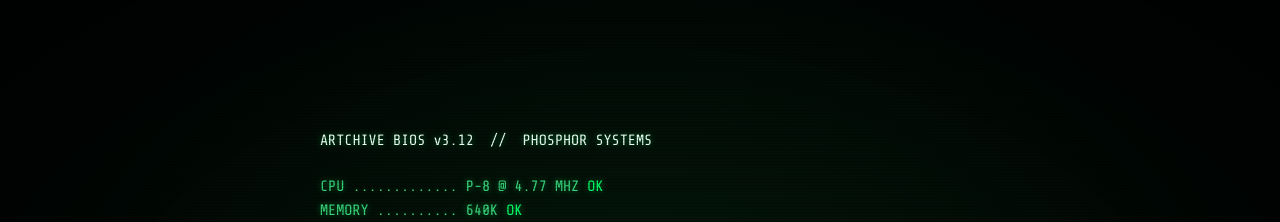
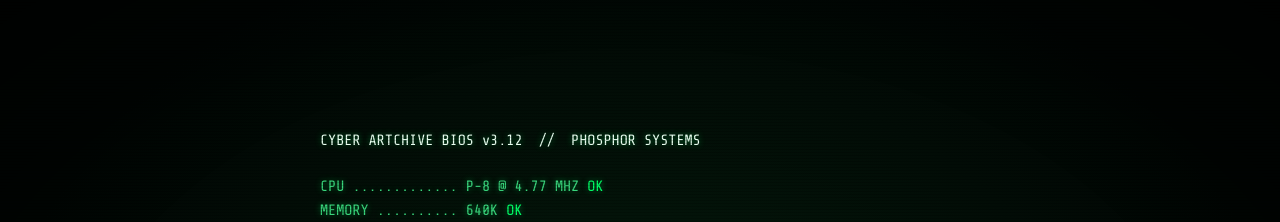
Before and after one commit to Nerhan/Artchive, a plain HTML site: page index.html in a window 1280 px wide. Shown: the top 222 px of the page. Drawn offline with Linux system fonts and the light colour scheme.

Commit message:
Nombre nuevo: Cyber Artchive

```diff
--- a/css/home.css
+++ b/css/home.css
@@ -192,6 +192,12 @@
   .view-home { --core: 92px; }
 }
 
+/* "CYBER ARTCHIVE" es largo: en el celular el título se achica con el ancho de la pantalla
+   para que entre entero en una línea (los títulos de las secciones no cambian) */
+@media (max-width: 480px) {
+  .view-home .brand-name { font-size: min(22px, 5.2vw); }
+}
+
 @media (max-width: 480px) {
   .sat { height: 34px; padding: 0 11px; font-size: 12px; letter-spacing: 0.1em; --cut: 7px; --tick: 5px; }
 }
--- a/index.html
+++ b/index.html
@@ -5,8 +5,8 @@
   <meta name="viewport" content="width=device-width, initial-scale=1.0">
   <meta name="theme-color" content="#030a06">
   <meta name="color-scheme" content="dark">
-  <meta name="description" content="Artchive: a personal archive of music, films, series, anime, manga, books and games.">
-  <title>Artchive</title>
+  <meta name="description" content="Cyber Artchive: a personal archive of music, films, series, anime, manga, books and games.">
+  <title>Cyber Artchive</title>
   <link rel="icon" type="image/svg+xml" href="favicon.svg">
   <link rel="stylesheet" href="css/base.css">
   <link rel="stylesheet" href="css/home.css">
@@ -35,7 +35,7 @@
     </div>
 
     <header class="hud hud-top">
-      <span class="brand-name">ARTCHIVE</span>
+      <span class="brand-name">CYBER ARTCHIVE</span>
     </header>
 
     <button type="button" id="logoutBtn" class="btn btn-ghost logout-btn">LOGOUT</button>
--- a/js/app.js
+++ b/js/app.js
@@ -26,11 +26,11 @@
     if (isArchive) {
       orbit.stop();
       archive.open(key);
-      document.title = `Artchive // ${CATEGORIES[key].name}`;
+      document.title = `Cyber Artchive // ${CATEGORIES[key].name}`;
     } else {
       archive.close();
       orbit.start();
-      document.title = 'Artchive';
+      document.title = 'Cyber Artchive';
     }
 
     // Animación de entrada solo al cambiar de vista (no al pasar de una sección a otra)
--- a/js/boot.js
+++ b/js/boot.js
@@ -34,7 +34,7 @@ Artchive.boot = (() => {
   const el = document.createElement('div');
   el.className = 'boot';
   el.setAttribute('role', 'status');
-  el.setAttribute('aria-label', 'Loading Artchive');
+  el.setAttribute('aria-label', 'Loading Cyber Artchive');
   el.innerHTML = '<div class="boot-screen"><pre class="boot-log" aria-hidden="true"></pre></div>' +
                  (full ? '<p class="boot-skip" aria-hidden="true">PRESS ANY KEY TO SPEED UP</p>' : '');
   document.body.append(el);
@@ -193,7 +193,7 @@ Artchive.boot = (() => {
   async function run() {
     if (full) {
       await wait(200);
-      await line('ARTCHIVE BIOS v3.12  //  PHOSPHOR SYSTEMS', { cls: 'boot-head', chunk: 4 });
+      await line('CYBER ARTCHIVE BIOS v3.12  //  PHOSPHOR SYSTEMS', { cls: 'boot-head', chunk: 4 });
       await line('');
       await line('CPU ............. P-8 @ 4.77 MHZ', { status: 'OK' });
       await line('MEMORY .......... 640K', { status: 'OK' });
@@ -204,7 +204,7 @@ Artchive.boot = (() => {
       for (const name of names) await line(`  /${name.padEnd(13, '.')}`, { status: 'OK', chunk: 8 });
       await line('');
     } else {
-      await line('ARTCHIVE  //  SECURE TERMINAL', { cls: 'boot-head' });
+      await line('CYBER ARTCHIVE  //  SECURE TERMINAL', { cls: 'boot-head' });
       await line('');
     }
 
```
Also changed, not shown: 1 other file.
